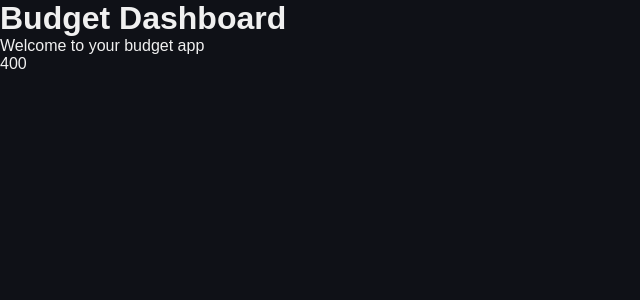
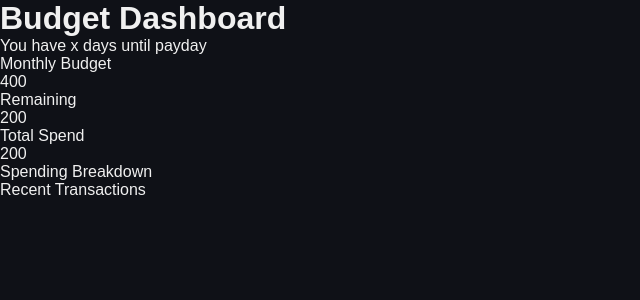
Before and after one commit to Godders1987/flask_budget_app, a Flask app: page /dashboard in a window 1280 px wide. Shown: the top 300 px of the page, without its empty margins (0-640 px from the left). Run offline with Flask 3, Linux system fonts and the light colour scheme.

Commit message:
Added inital structure to HTML for the different sections of the dashboard

```diff
--- a/templates/index.html
+++ b/templates/index.html
@@ -7,8 +7,31 @@
     <title>Budget Dashboard</title>
   </head>
   <body>
-    <h1>Budget Dashboard</h1>
-    <p>Welcome to your budget app</p>
-    <p>{{ budget }}</p>
+    <header>
+      <h1>Budget Dashboard</h1>
+      <p>You have x days until payday</p>
+    </header>
+    <main>
+      <div class="cards">
+        <div class="card">
+          <p>Monthly Budget</p>
+          <p>400</p>
+        </div>
+        <div class="card">
+          <p>Remaining</p>
+          <p>200</p>
+        </div>
+        <div class="card">
+          <p>Total Spend</p>
+          <p>200</p>
+        </div>
+      </div>
+      <div class="spending_breakdown">
+        <p>Spending Breakdown</p>
+      </div>
+      <div class="transactions">
+        <p>Recent Transactions</p>
+      </div>
+    </main>
   </body>
 </html>
```
